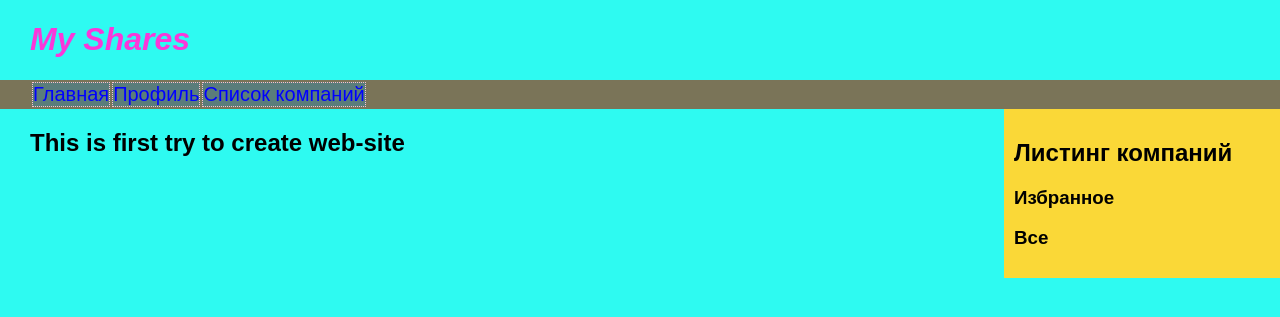
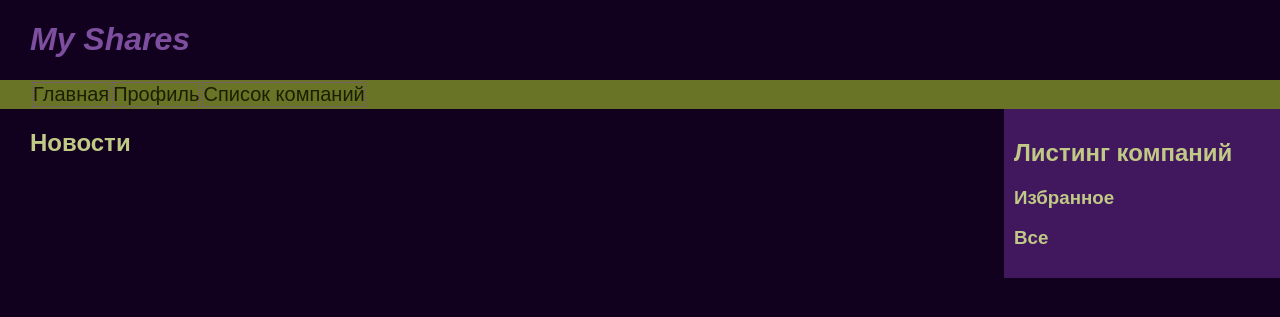
Before and after one commit to Andrew1vanov/pet-site, a Django app: page / in a window 1280 px wide. Shown: the top 317 px of the page. Run offline with Django 5.2, Linux system fonts and the light colour scheme; data that the repository does not hold is empty; some libraries are stand-ins or nearby versions.

Commit message:
recreate color-wheel

```diff
--- a/pet/shares/static/css/base.css
+++ b/pet/shares/static/css/base.css
@@ -1,5 +1,6 @@
 body {
-    background-color: #2EFAF1;
+    background-color: #12001F;
+    color: #C1C986;
     margin: 0;
     padding: 0;
     font-family: sans-serif;
@@ -15,7 +16,7 @@ body {
     float: right;
     width: 20%;
     padding: 10px;
-    background-color: #FAD837;
+    background-color: #41185E;
     height: 100%;
 }
 
@@ -28,11 +29,15 @@ body {
 #sidebar a {
     border: none;
     text-decoration: none;
-    color: #A65B99;
+    color: #C1C986;
 }
 
 #sidebar li {
     margin: 1%;
+    -webkit-transition:
+        padding 0.5s,
+        -webkit-transform 0.5s;
+    transition: padding 0.5s,
 }
 
 #sidebar li:hover {
@@ -42,17 +47,17 @@ body {
 
 a.logo {
     text-decoration: none;
-    color: #FA37D9;
+    color: #7D4F9E;
     font-style: italic;}
 
 #header {
-    background-color: #2EFAF1;
+    background-color: #12001F;
     overflow: auto;
     padding-left: 30px;
 }
 
 #subheader {
-    background-color: #7A7458;
+    background-color: #6A7427;
     overflow: auto;
     padding: 0px;
     padding-left: 30px;
@@ -62,7 +67,7 @@ a.logo {
 
 #subheader a {
     text-decoration: None;
-    color: blue;
+    color: #1B1F00;
     -webkit-transition:
         color 1s;
     transition: color 1s;
@@ -70,7 +75,7 @@ a.logo {
 
 
 #subheader td {
-    background: #5A7D7B;
+    background: #6A7427;
     animation: 1s remove_hover;
     padding: 0px;
     -webkit-transition:
@@ -82,7 +87,7 @@ a.logo {
 }
 
 #subheader td:hover {
-    background: linear-gradient(to top, #5A7D7B, #2EFAF1);
+    background: linear-gradient(to top, #6A7427, #BCF0EB);
     animation-duration: 1s;
     padding-left: 10px;
     padding-right: 10px;
@@ -91,18 +96,18 @@ a.logo {
 
 caption {
     font-size: 20px;
-    border-bottom: 2px ridge black;
+    border-bottom: 2px ridge #7D4F9E;
     }
 
 .moex_list table {
     text-align: center;
     margin-left: 2%;
     margin-right: 2%;
-    border: 1px solid pink;
+    border: 1px solid #7D4F9E;
 }
 
 .moex_list th, td, tr {
-    border: 1px dotted pink;
+    border: 1px dotted #7D4F9E;
 }
 
 .detail {
--- a/pet/shares/templates/shares/share/title_page.html
+++ b/pet/shares/templates/shares/share/title_page.html
@@ -15,6 +15,9 @@
         </ul>
     </div>
     <div id="main">
-        <h2>This is first try to create web-site</h2>
+        <div class="news">
+            <h2>Новости</h2>
+        </div>
+
     </div>
 {% endblock %}
```
